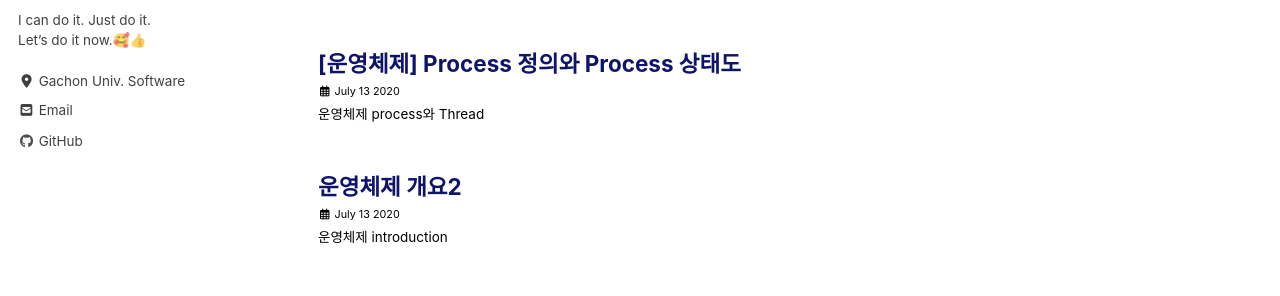
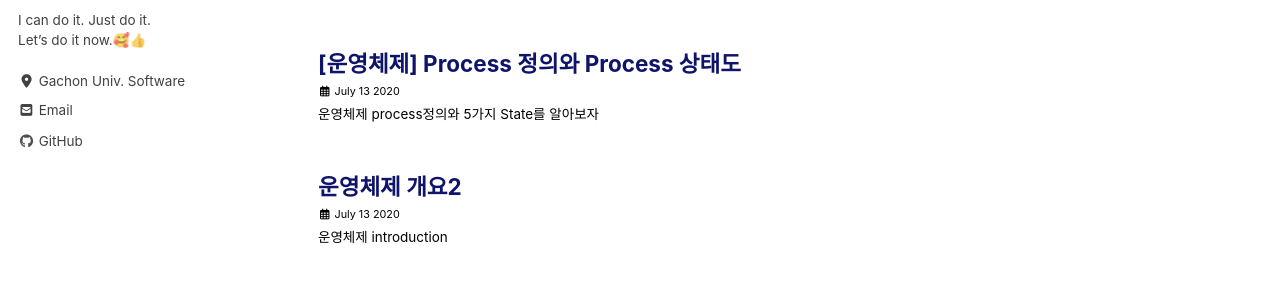
Before and after one commit to chlgpdus921/chlgpdus921.github.io, a Jekyll site: the page built from index.html, in a window 1280 px wide and 900 px high. Shown: the part 236-532 px from the top of the window. Built offline with Jekyll 4.4.1, drawn with Linux system fonts in a browser that asks for light colours; cached includes are drawn as plain includes; nearby versions of some CDN libraries; the list of posts is cut into pages by our own code.

Commit message:
포스트 설명 수정

```diff
--- a/_posts/2020-07-13-Chapter2_Process.md
+++ b/_posts/2020-07-13-Chapter2_Process.md
@@ -1,6 +1,6 @@
 ---
 title:  "[운영체제] Process 정의와 Process 상태도"
-excerpt: "운영체제 process와 Thread"
+excerpt: "운영체제 process정의와 5가지 State를 알아보자"
 comments: true
 
 categories:
```
Also changed, not shown: _posts/2020-07-13-Chapter2_Process2.md (+1 -1 lines).
